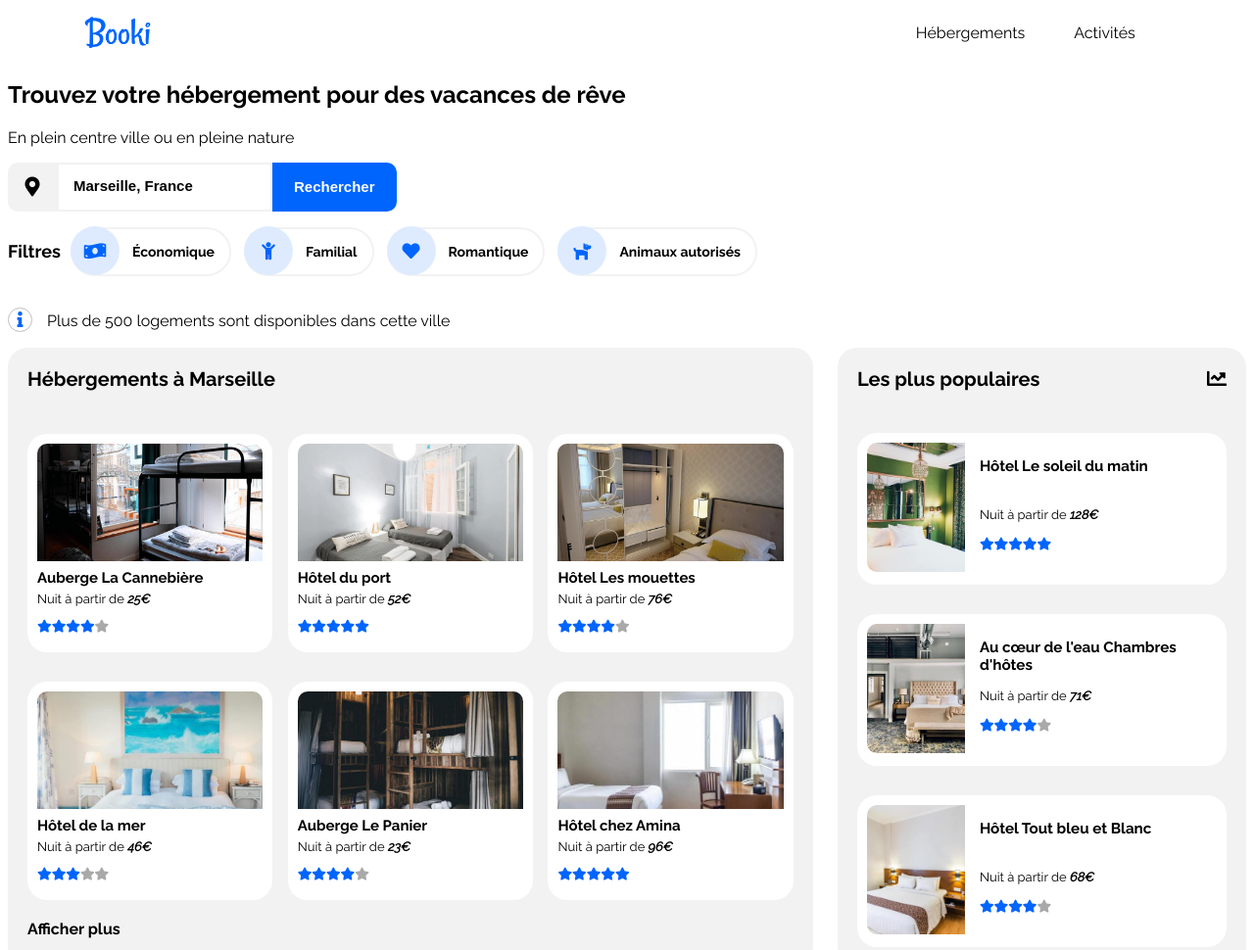
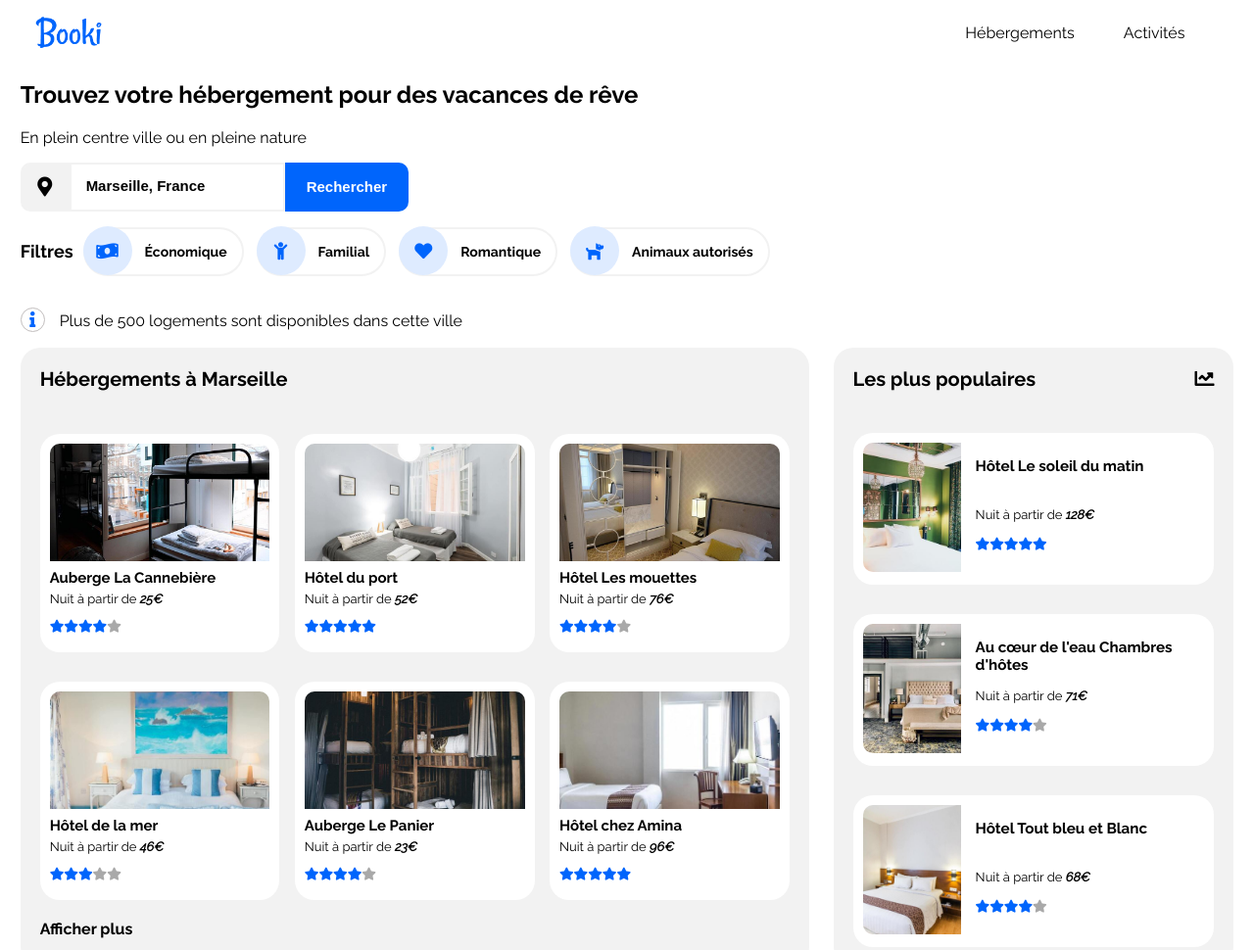
Before and after one commit to StephaneR81/RenardStephane_2_21102021, a plain HTML site: page index.html in a window 1280 px wide. Shown: the top 970 px of the page at 98% size. Drawn offline with Linux system fonts and the light colour scheme.

Commit message:
Fixed some stuff in tablet and mobile versions.

```diff
--- a/assets/css/style.css
+++ b/assets/css/style.css
@@ -20,7 +20,7 @@ header {
   display: flex;
   justify-content: space-between;
 
-  margin: 0 5%;
+  margin: 0 1%;
 }
 
 header img {
@@ -58,6 +58,8 @@ main {
   display: flex;
   flex-direction: column;
   flex-wrap: nowrap;
+
+  margin: 0 1%;
 }
 
 /*========== SEARCH SECTION DESKTOP ==========*/
@@ -241,7 +243,6 @@ form button:hover {
 
 .accomodation_card {
   width: 32%;
-  /* height: fit-content; */
 
   margin-top: 30px;
   padding: 10px;
@@ -278,7 +279,6 @@ form button:hover {
   margin-top: 5px;
   margin-bottom: 0;
   font-size: 15px;
-  /* height: 18px; */
 }
 
 .accomodation_card h3,
@@ -1160,10 +1160,6 @@ footer ul {
     align-content: space-between;
 
     width: 100%;
-
-    /* margin-left: 20px;
-    margin-right: 20px;
-    margin-top: 20px; */
   }
 
   #activity h3 {
```
